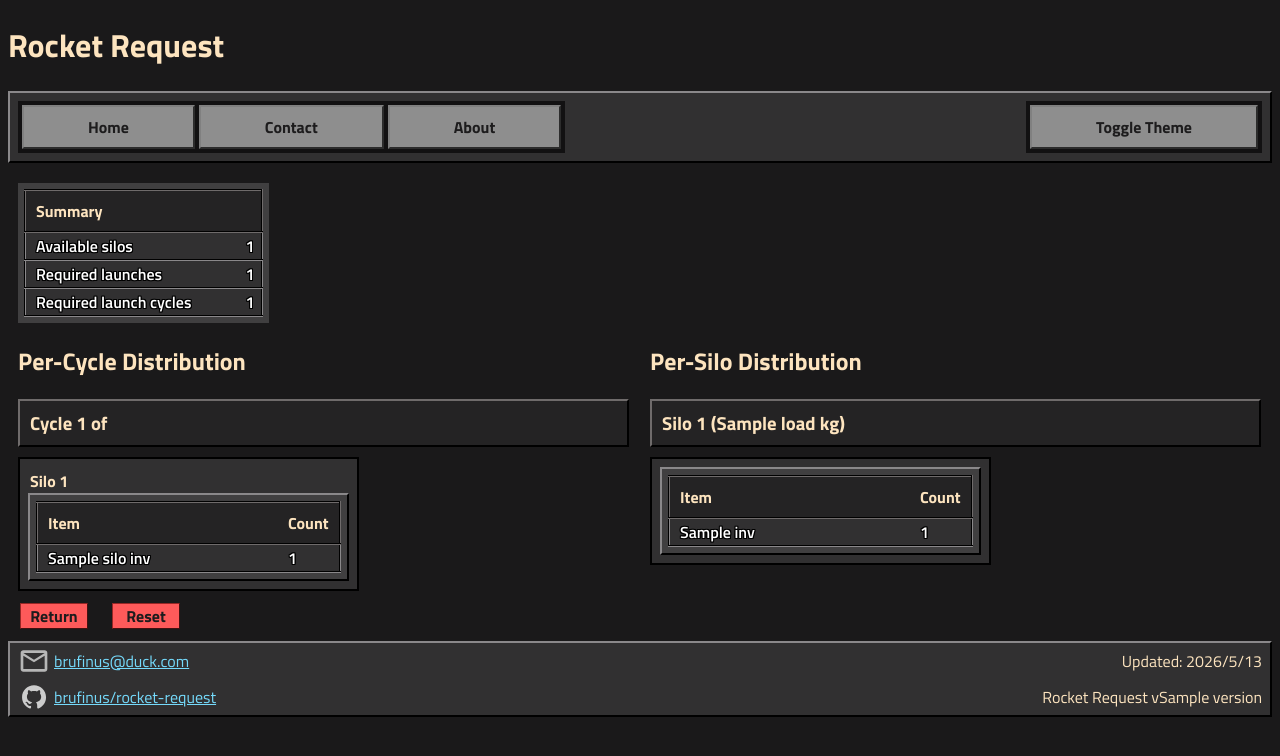
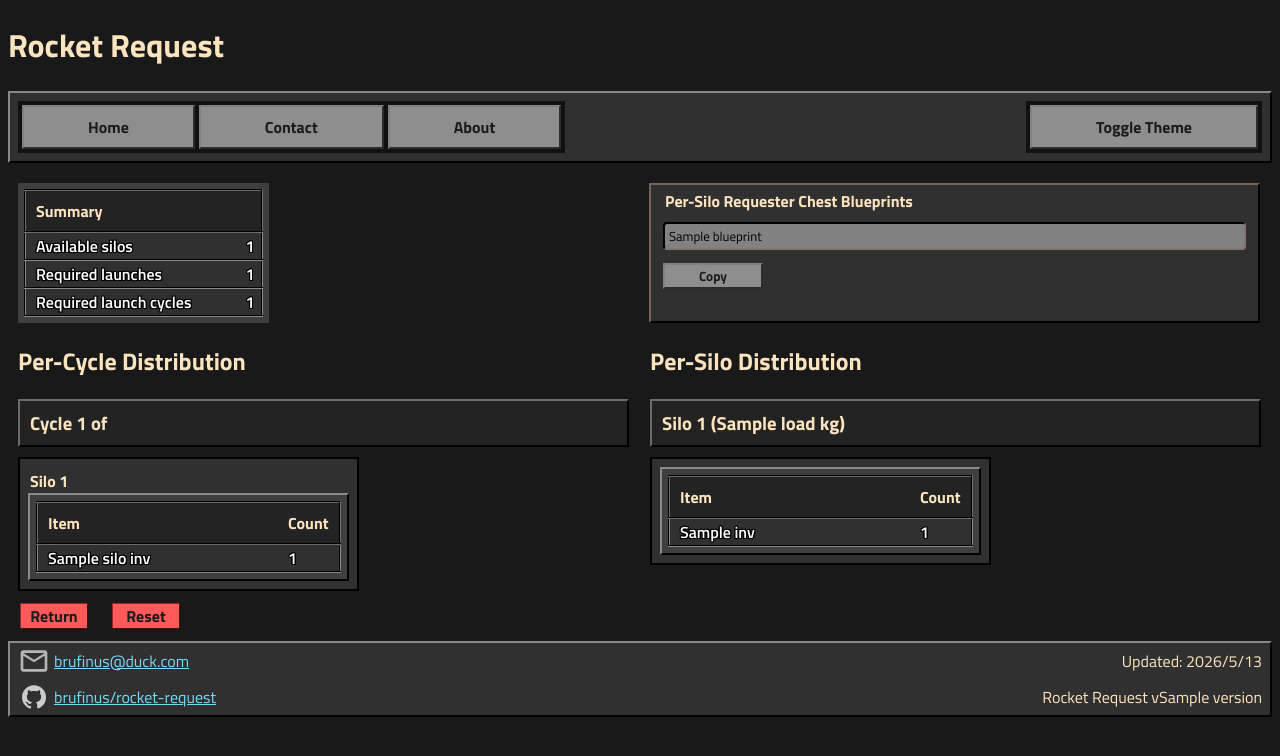
Before and after one commit to brufinus/rocket-request, a Django app: template django-distribute/django_distribute/templates/distribute/results.html in a window 1280 px wide. Shown: the top 756 px of the page. Run offline with Django 5.2, Linux system fonts and the light colour scheme; the template is opened without the code that fills it: most values are stand-ins (such as "Sample title", 1, 10 or a date in 2020); parts of the project's set-up code (start-up, migrations or seed data) failed here and were passed over; some libraries are stand-ins or nearby versions.

Commit message:
feat(templates): add blueprint viewer with copy button

```diff
--- /dev/null
+++ b/django-distribute/django_distribute/static/distribute/clip.js
@@ -0,0 +1,16 @@
+/**
+ * Copies paragraph text to the clipboard on a button click.
+ */
+const textSource = document.querySelector("p");
+const copyBtn = document.querySelector("button");
+
+async function copyToClipboard() {
+  const type = "text/plain";
+  const clipboardItemData = {
+    [type]: textSource.textContent,
+  };
+  const clipboardItem = new ClipboardItem(clipboardItemData);
+  await navigator.clipboard.write([clipboardItem]);
+}
+
+copyBtn.addEventListener("click", copyToClipboard);
--- a/django-distribute/django_distribute/static/distribute/style.css
+++ b/django-distribute/django_distribute/static/distribute/style.css
@@ -18,6 +18,7 @@
   --light-body-bg-color: #8e8e8e;
   --light-panel-bg-color: #6e6e6e;
   --light-panel-border-color: #666666;
+  --input-bg-color: #828282;
 }
 
 /* Common */
@@ -83,18 +84,21 @@ html.light-theme .nav-bar {
   font-style: normal;
 }
 
-.nav-bar-item:hover, html.light-theme #theme-toggle:hover {
+.nav-bar-item:hover,
+html.light-theme #theme-toggle:hover {
   background-color: #e39827;
   border: 2px outset #db9225;
 }
 
-.nav-bar-item:active, html.light-theme #theme-toggle:active {
+.nav-bar-item:active,
+html.light-theme #theme-toggle:active {
   background-color: #f1be64;
   border: 2px outset #60451c;
   color: var(--button-text-color-pressed);
 }
 
-.nav-bar-item-context, html.light-theme #theme-toggle {
+.nav-bar-item-context,
+html.light-theme #theme-toggle {
   background-color: var(--active-color);
   border: 2px outset #5b5857;
   color: #ffe6c0;
@@ -220,11 +224,11 @@ html.light-theme h3 {
 }
 
 input {
-  background-color: #9a9a9a;
+  background-color: var(--input-bg-color);
 }
 
 input:focus {
-  background-color: #f4e3c4;
+  background-color: #f0dab4;
 }
 
 #user-count-input {
@@ -318,7 +322,7 @@ html.light-theme table td {
 
 .trash-icon {
   object-fit: contain;
-  height: .8em;
+  height: 0.8em;
   width: auto;
 }
 
@@ -387,7 +391,6 @@ html.light-theme .logo-link-box a {
 }
 
 html.light-theme .logo {
-
   filter: brightness(0%);
 }
 
@@ -397,9 +400,57 @@ html.light-theme .logo {
 }
 
 /* Results page */
+#results-header {
+  display: grid;
+  grid-auto-columns: minmax(0, 1fr);
+  grid-auto-flow: column;
+}
+
 #summary {
   margin-top: 20px;
-  width: 20%;
+  width: 40%;
+}
+
+#blueprints {
+  margin-top: 20px;
+  margin-left: 4px;
+  padding: 12px;
+  background-color: var(--panel-bg-color);
+  border: 2px outset #251e1c;
+  width: 93%;
+}
+
+html.light-theme #blueprints {
+  background-color: var(--light-panel-bg-color);
+}
+
+#blueprints h4 {
+  margin-top: -8px;
+  margin-bottom: -4px;
+}
+
+#blueprints p {
+  font-size: small;
+  padding: 2px 4px;
+  overflow: scroll;
+  overflow-wrap: break-word;
+  background-color: var(--input-bg-color);
+  color: black;
+  border-radius: 4px;
+  border: 2px inset #2f2a29;
+  max-height: 100px;
+}
+
+#copy-button {
+  width: 100px;
+}
+
+html.light-theme #copy-button {
+  border-color: black;
+}
+
+::selection {
+  background-color: #f1be64;
 }
 
 #per-distributions {
@@ -514,7 +565,8 @@ html.light-theme .info-div a {
   width: 40%;
 }
 
-html.light-theme .info-panel, html.light-theme .info-panel-short {
+html.light-theme .info-panel,
+html.light-theme .info-panel-short {
   background-color: var(--light-body-bg-color);
   color: black;
 }
--- a/django-distribute/django_distribute/templates/distribute/results.html
+++ b/django-distribute/django_distribute/templates/distribute/results.html
@@ -1,6 +1,7 @@
 {% extends "distribute/base.html" %}
+{% load static %}
 {% block content %}
-    <section>
+    <section id="results-header">
         <div id="summary">
             <div class="display-panel">
                 <table>
@@ -26,6 +27,13 @@
                     </tbody>
                 </table>
             </div>
+        </div>
+        <div id="blueprints">
+            <h4>Per-Silo Requester Chest Blueprints</h4>
+            <p>{{ blueprint }}</p>
+            <button id="copy-button" class="nav-bar-item">
+                <div class="text-button">Copy</div>
+            </button>
         </div>
     </section>
     <div id="per-distributions">
@@ -103,4 +111,5 @@
             </a>
         </div>
     </div>
+    <script src="{% static "distribute/clip.js" %}"></script>
 {% endblock content %}
```
